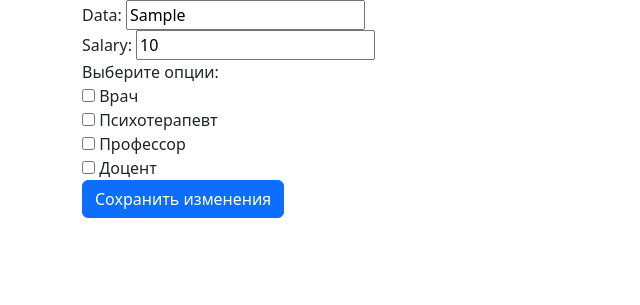
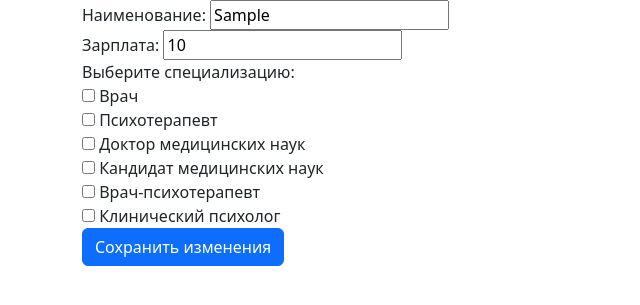
Before and after one commit to sfincter/pythonBack, a Flask app: page /edit/1 in a window 1280 px wide. Shown: the top 305 px of the page, without its empty margins (0-640 px from the left). Run offline with Flask 3, Linux system fonts and the light colour scheme; tables that the repository leaves empty hold one stand-in row (values such as "Sample post").

Commit message:
edit checkboxes

```diff
--- a/templates/edit.html
+++ b/templates/edit.html
@@ -10,17 +10,19 @@
     <div class="container">
         <div class="row">
             <form action="{{ url_for('edit_data', data_id=data_item.id) }}" method="post">
-                <label for="data">Data:</label>
+                <label for="data">Наименование:</label>
                 <input type="text" name="data" value="{{ data_item.data }}" required><br>
 
-                <label for="salary">Salary:</label>
+                <label for="salary">Зарплата:</label>
                 <input type="number" name="salary" value="{{ data_item.salary }}" required><br>
 
-                <label for="options">Выберите опции:</label><br>
+                <label for="options">Выберите специализацию:</label><br>
                 <input type="checkbox" name="options" value="Врач" {% if 'Врач' in data_item.options %}checked{% endif %}> Врач<br>
                 <input type="checkbox" name="options" value="Психотерапевт" {% if 'Психотерапевт' in data_item.options %}checked{% endif %}> Психотерапевт<br>
-                <input type="checkbox" name="options" value="Профессор" {% if 'Профессор' in data_item.options %}checked{% endif %}> Профессор<br>
-                <input type="checkbox" name="options" value="Доцент" {% if 'Доцент' in data_item.options %}checked{% endif %}> Доцент<br>
+                <input type="checkbox" name="options" value="Доктор медицинских наук" {% if 'Доктор медицинских наук' in data_item.options %}checked{% endif %}> Доктор медицинских наук<br>
+                <input type="checkbox" name="options" value="Кандидат медицинских наук" {% if 'Кандидат медицинских наук' in data_item.options %}checked{% endif %}> Кандидат медицинских наук<br>
+                <input type="checkbox" name="options" value="Врач-психотерапевт" {% if 'Врач-психотерапевт' in data_item.options %}checked{% endif %}> Врач-психотерапевт<br>
+                <input type="checkbox" name="options" value="Клинический психолог" {% if 'Клинический психолог' in data_item.options %}checked{% endif %}> Клинический психолог<br>
 
                 <button class="btn btn-primary" type="submit">Сохранить изменения</button>
             </form>
```
Also changed, not shown: templates/index.html (+6 -4 lines).
